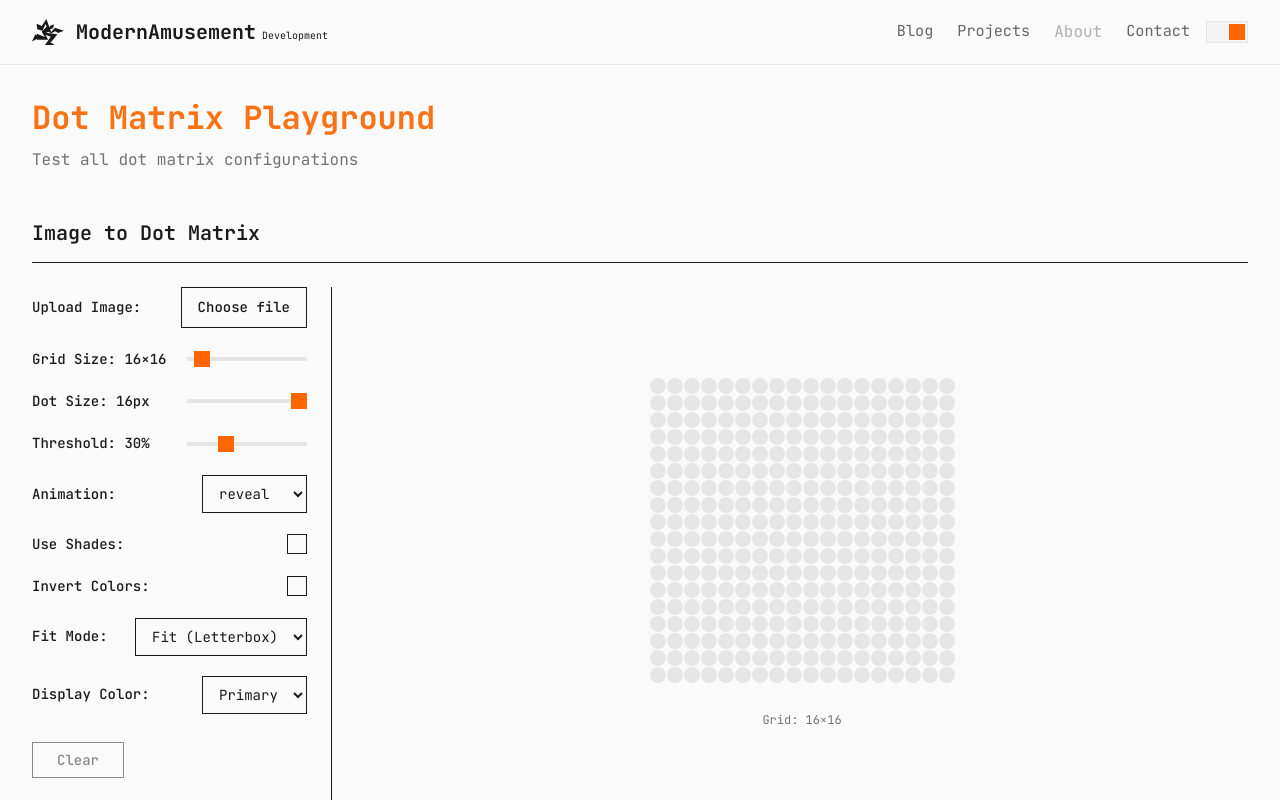
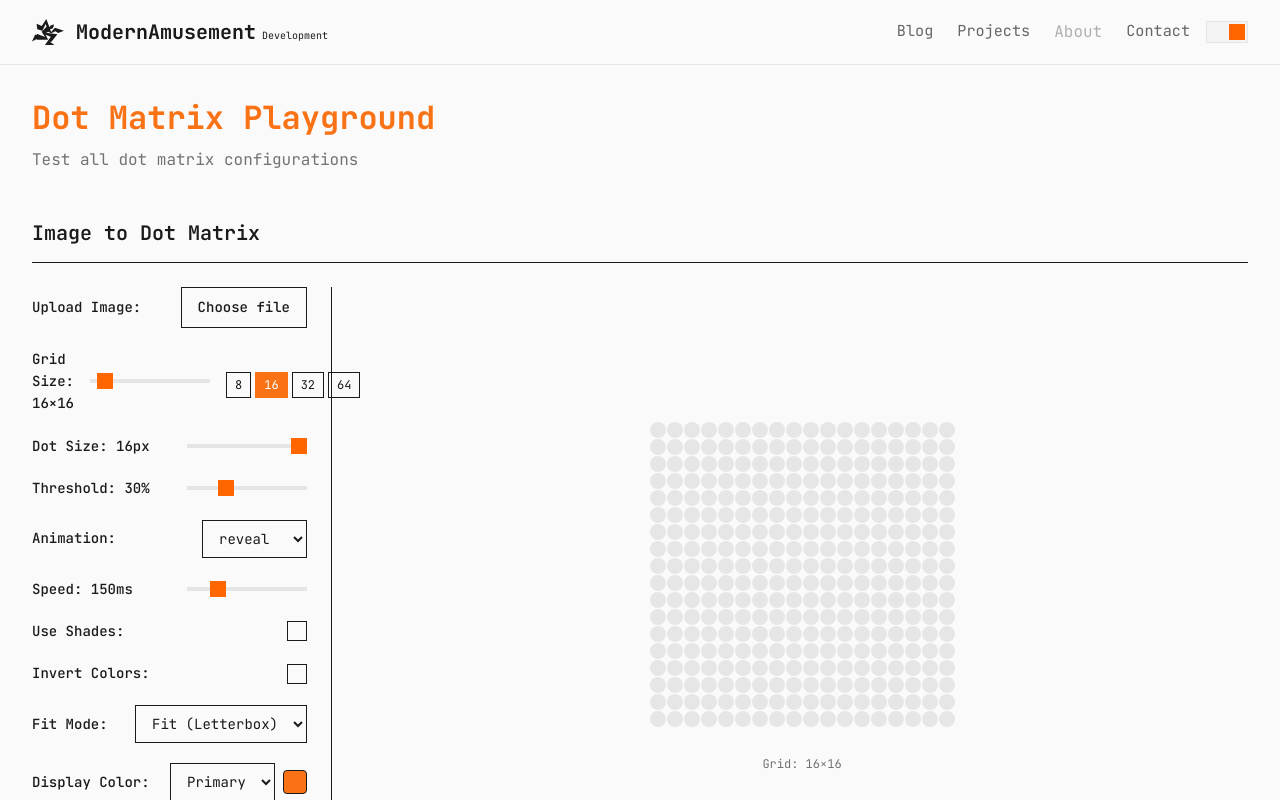
Before and after one commit to ModernAmusements/MA-Blog, a Next.js app: page /en/dotmatrix in a window 1280 px wide. Shown: the top 800 px of the page. Built offline with nearby package versions, Linux system fonts and the light colour scheme.

Commit message:
Phase 2 & 5: DotMatrix UI enhancements
- Add animation speed slider (50-500ms)
- Add grid size presets (8, 16, 32, 64)
- Add color picker with preview swatch
- Add console.log cleanup (none found)

```diff
--- a/src/app/[lang]/dotmatrix/dotmatrix.module.scss
+++ b/src/app/[lang]/dotmatrix/dotmatrix.module.scss
@@ -371,3 +371,51 @@
     color: var(--background);
   }
 }
+
+.presetButtons {
+  display: flex;
+  gap: 4px;
+  margin-top: 8px;
+
+  button {
+    padding: 4px 8px;
+    font-size: 12px;
+    border: 1px solid var(--foreground);
+    background: transparent;
+    color: var(--foreground);
+    cursor: pointer;
+
+    &:hover {
+      background: var(--foreground);
+      color: var(--background);
+    }
+  }
+
+  .presetActive {
+    background: #f97316;
+    border-color: #f97316;
+    color: white;
+
+    &:hover {
+      background: #f97316;
+      color: white;
+    }
+  }
+}
+
+.colorPickerWrapper {
+  display: flex;
+  align-items: center;
+  gap: 8px;
+
+  select {
+    flex: 1;
+  }
+}
+
+.colorSwatch {
+  width: 24px;
+  height: 24px;
+  border-radius: 4px;
+  border: 1px solid var(--foreground);
+}
--- a/src/app/[lang]/dotmatrix/page.tsx
+++ b/src/app/[lang]/dotmatrix/page.tsx
@@ -9,7 +9,14 @@ import styles from './dotmatrix.module.scss';
 const ANIMATION_TYPES = Object.keys(ANIMATIONS) as AnimationType[];
 
 const GRID_SIZES = [8, 16, 32, 64, 128] as const;
+const GRID_PRESETS = [8, 16, 32, 64] as const;
 const COLORS = ['orange', 'white', 'green', 'red', 'black', 'neon-green', 'purple', 'pink'] as const;
+
+const DOT_COLOR_MAP: Record<string, string> = {
+  primary: '#f97316',
+  accent: '#4BFF00',
+  pink: '#FF9CEA',
+};
 
 export default function DotMatrixPlayground() {
   const [color, setColor] = useState<'orange' | 'white' | 'green' | 'red' | 'black'>('orange');
@@ -24,6 +31,7 @@ export default function DotMatrixPlayground() {
   const [gridSize, setGridSize] = useState<8 | 16 | 32 | 64 | 128>(16);
   const [selectedAnimation, setSelectedAnimation] = useState<AnimationType>('reveal');
   const [isAnimating, setIsAnimating] = useState(false);
+  const [animationSpeed, setAnimationSpeed] = useState(150);
   const [invertColors, setInvertColors] = useState(false);
 
   useEffect(() => {
@@ -339,6 +347,18 @@ const convert = async () => {
                   value={gridSize}
                   onChange={(e) => handleGridSizeChange(Number(e.target.value))}
                 />
+                <div className={styles.presetButtons}>
+                  {GRID_PRESETS.map(size => (
+                    <button
+                      key={size}
+                      type="button"
+                      className={gridSize === size ? styles.presetActive : ''}
+                      onClick={() => handleGridSizeChange(size)}
+                    >
+                      {size}
+                    </button>
+                  ))}
+                </div>
               </label>
 
               <label className={styles.dotSizeLabel}>
@@ -374,6 +394,18 @@ const convert = async () => {
                 </label>
 
                 <label>
+                  Speed: {animationSpeed}ms
+                  <input
+                    type="range"
+                    min="50"
+                    max="500"
+                    step="10"
+                    value={animationSpeed}
+                    onChange={(e) => setAnimationSpeed(Number(e.target.value))}
+                  />
+                </label>
+
+               <label>
                  Use Shades:
                  <input
                    type="checkbox"
@@ -402,11 +434,17 @@ const convert = async () => {
 
               <label>
                 Display Color:
+                <div className={styles.colorPickerWrapper}>
                   <select value={displayColor} onChange={(e) => setDisplayColor(e.target.value as 'primary' | 'accent' | 'pink')}>
                     <option value="primary">Primary</option>
                     <option value="accent">Accent</option>
                     <option value="pink">Pink</option>
                   </select>
+                  <span
+                    className={styles.colorSwatch}
+                    style={{ background: DOT_COLOR_MAP[displayColor] }}
+                  />
+                </div>
               </label>
 
               <div className={styles.buttonRow}>
@@ -453,6 +491,7 @@ const convert = async () => {
                 }}
                 animatePulse={isAnimating}
                 animation={isAnimating ? selectedAnimation : 'static'}
+                animationSpeed={animationSpeed}
               />
               <div className={styles.gridInfo}>
                 Grid: {gridSize}×{gridSize}{imageGrid ? ` | Dots: ${imageGrid.flat().filter(Boolean).length}` : ''}
```
Lines whose indentation alone changed are shown as unchanged.
